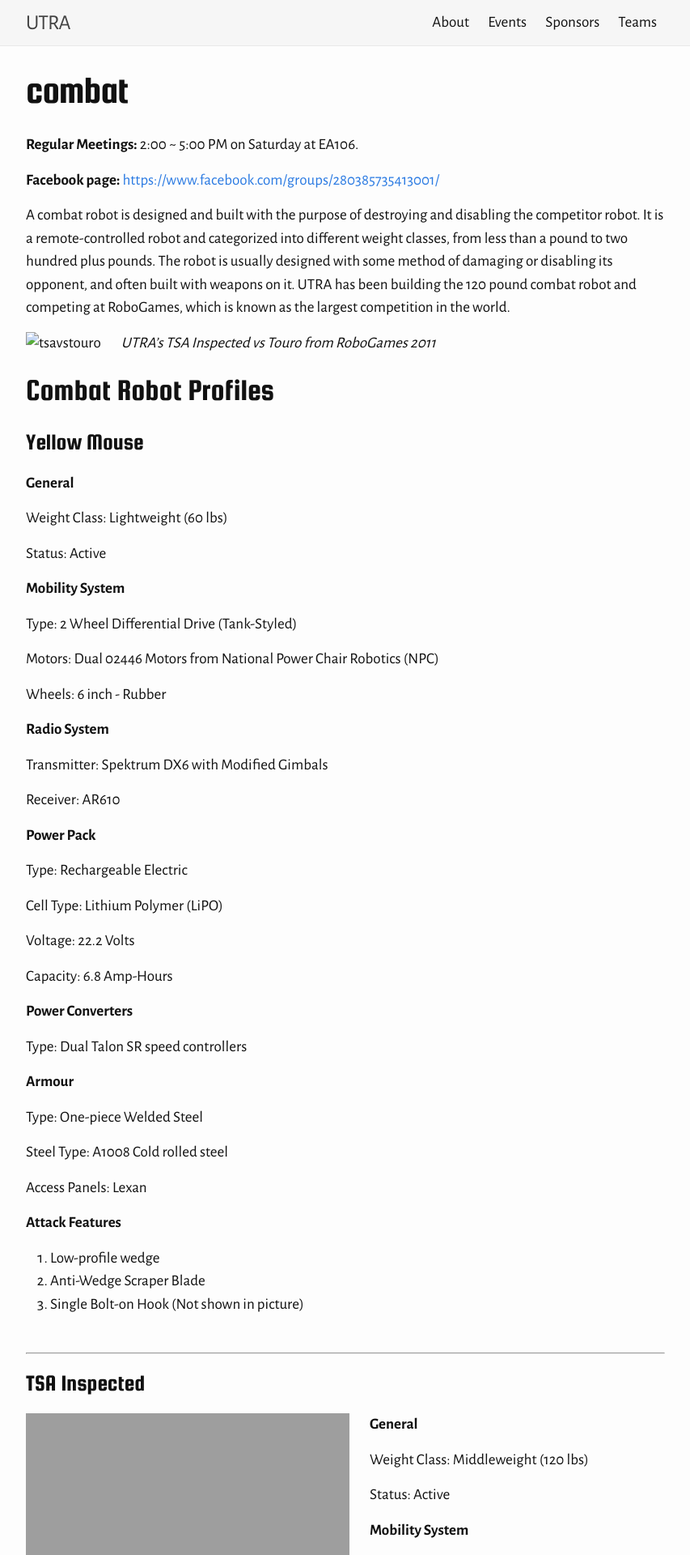
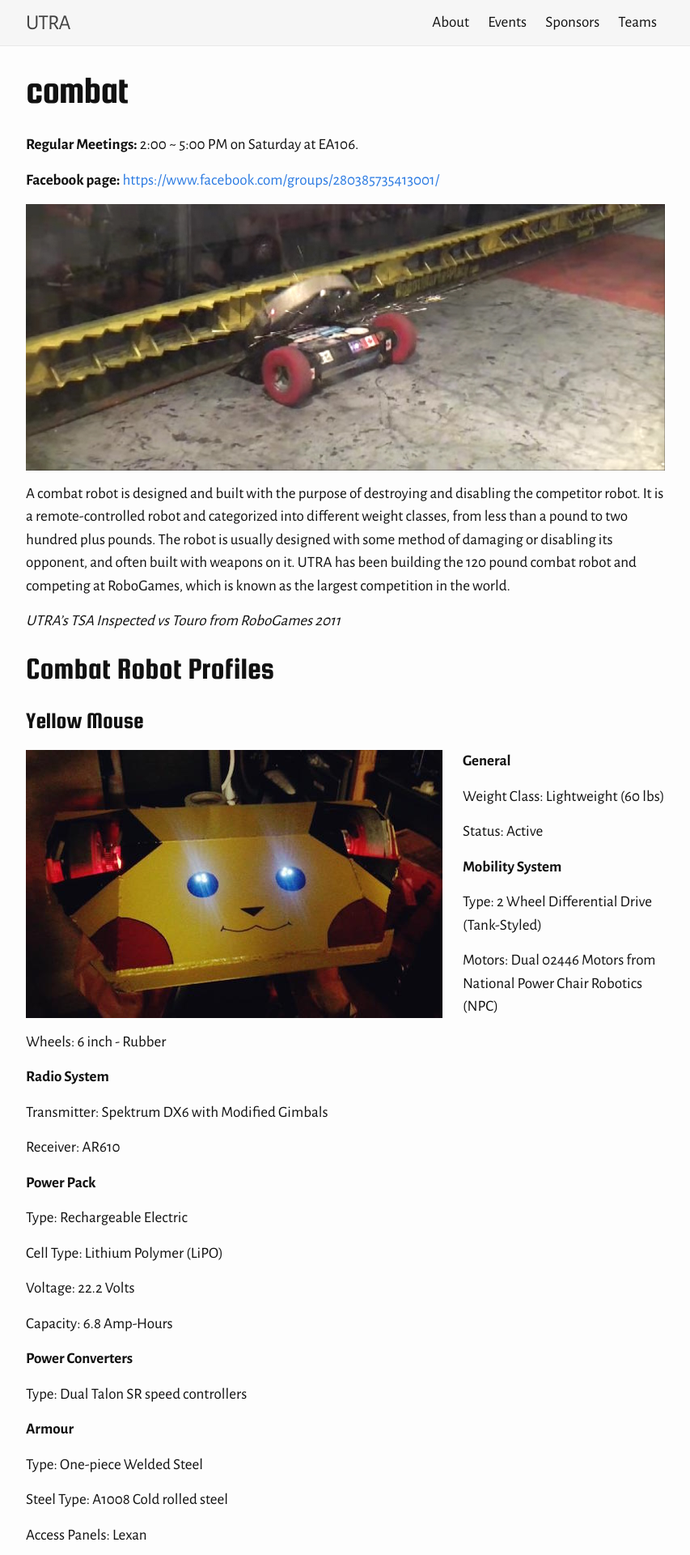
Before and after one commit to utra/utra-old-website, a Jekyll site: the page built from teams/combat.md, in a window 1280 px wide. Shown: the top 1920 px of the page at 81% size, without its empty margins (213-1066 px from the left). Built offline with Jekyll 4.4.1, drawn with Linux system fonts in a browser that asks for light colours.

Commit message:
Added yellow mouse picture, resized combat banner

```diff
--- a/teams/combat.md
+++ b/teams/combat.md
@@ -10,16 +10,17 @@ inMenu: false
 
 **Facebook page:** [https://www.facebook.com/groups/280385735413001/](https://www.facebook.com/groups/280385735413001/)
 
+<img style="float : none;" src="/Pictures/Combat/TSA_Inspected_vs_Touro.jpg" alt="TSA vs Touro">
+
 A combat robot is designed and built with the purpose of destroying and disabling the competitor robot. It is a remote-controlled robot and categorized into different weight classes, from less than a pound to two hundred plus pounds. The robot is usually designed with some method of damaging or disabling its opponent, and often built with weapons on it. UTRA has been building the 120 pound combat robot and competing at RoboGames, which is known as the largest competition in the world.
 
-![tsavstouro](http://www.utra.ca/Pictures/Combat/RoboGames2011/TSA_Inspected_vs_Touro.jpg)
-
 *UTRA's TSA Inspected vs Touro from RoboGames 2011*
-
 
 # Combat Robot Profiles
 
 ## Yellow Mouse
+
+![Yellow Mouse](/Pictures/Combat/yellowmouse.jpg)
 
 **General**
 
```
Also changed, not shown: Pictures/Combat/TSA_Inspected_vs_Touro.jpg (added), Pictures/Combat/yellowmouse.jpg (added).
